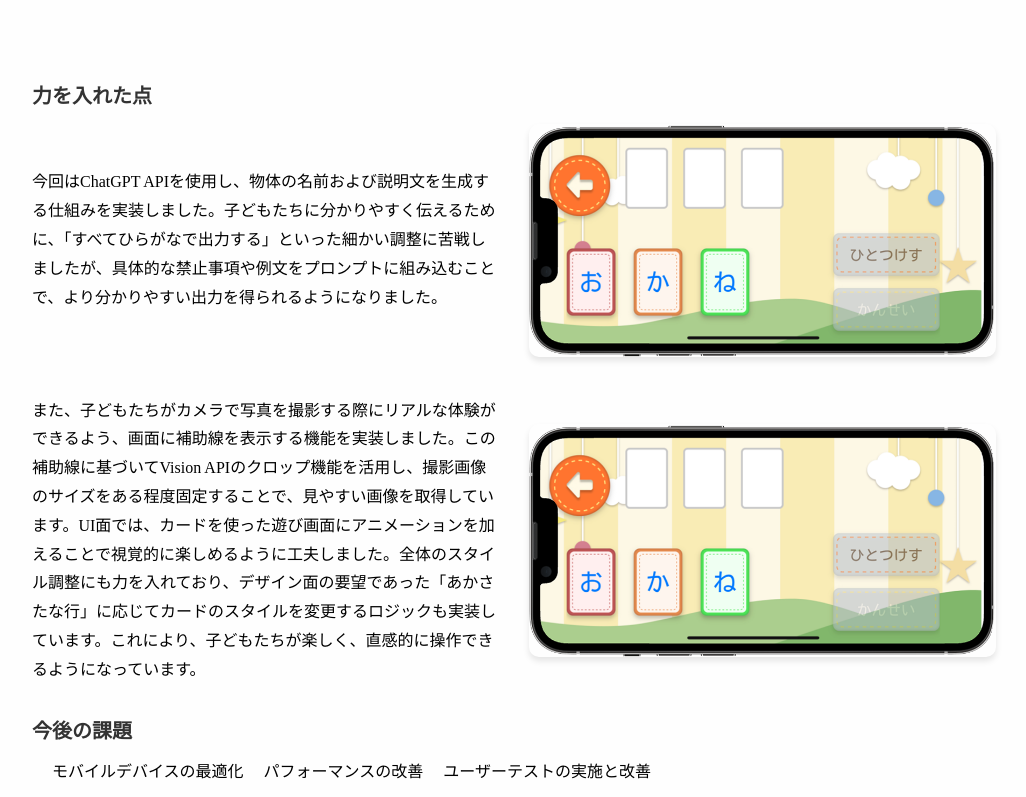
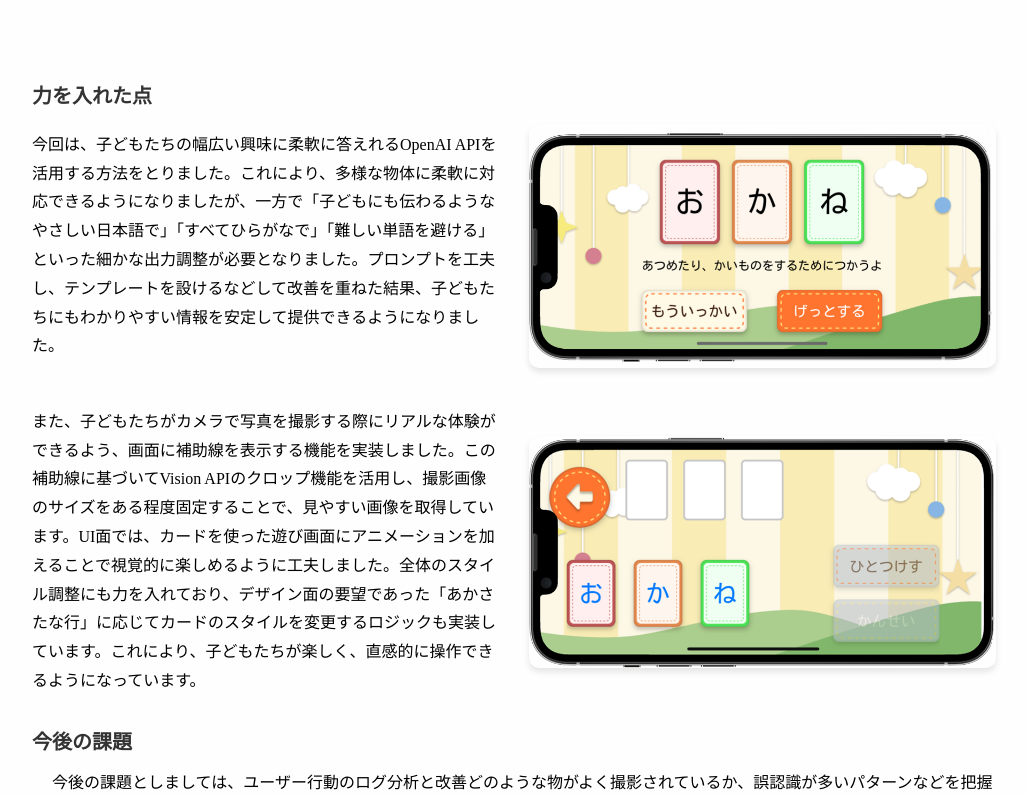
Before and after one commit to UTakuto/portfolio, a React (Vite) app: page /work/1 in a window 1280 px wide. Shown: the part 660-1457 px from the top of the page, without its empty margins (126-1152 px from the left). Built offline with nearby package versions, Linux system fonts and the light colour scheme.

Commit message:
画像のインポートを整理し、monosirihunter-detail2.pngを追加

```diff
--- a/src/data/productions.js
+++ b/src/data/productions.js
@@ -3,9 +3,10 @@ import monosirihaunter from "../assets/monosirihaunter.png";
 import chatapp from "../assets/chatapp.png";
 import moonphase from "../assets/moonphase.png";
 import reactors from "../assets/reactors.png";
-import relaxCoffee from "../assets/RelaxCoffee.png";
-import partTimeManager from "../assets/PartTimeManager.jpg";
+// import relaxCoffee from "../assets/RelaxCoffee.png";
+// import partTimeManager from "../assets/PartTimeManager.jpg";
 import monosirihunterDetail1 from "../assets/monosirihunter-detail1.png";
+import monosirihunterDetail2 from "../assets/monosirihunter-detail2.png";
 import chatappDetail1 from "../assets/chat-app-detail1.png";
 
 export const productionInfo = [
@@ -32,8 +33,8 @@ export const productionInfo = [
         reflection: {
             strongPoints: [
                 {
-                    text: "今回はChatGPT APIを使用し、物体の名前および説明文を生成する仕組みを実装しました。子どもたちに分かりやすく伝えるために、「すべてひらがなで出力する」といった細かい調整に苦戦しましたが、具体的な禁止事項や例文をプロンプトに組み込むことで、より分かりやすい出力を得られるようになりました。",
-                    img: monosirihunterDetail1,
+                    text: "今回は、子どもたちの幅広い興味に柔軟に答えれるOpenAI APIを活用する方法をとりました。これにより、多様な物体に柔軟に対応できるようになりましたが、一方で「子どもにも伝わるようなやさしい日本語で」「すべてひらがなで」「難しい単語を避ける」といった細かな出力調整が必要となりました。プロンプトを工夫し、テンプレートを設けるなどして改善を重ねた結果、子どもたちにもわかりやすい情報を安定して提供できるようになりました。",
+                    img: monosirihunterDetail2,
                 },
                 {
                     text: "また、子どもたちがカメラで写真を撮影する際にリアルな体験ができるよう、画面に補助線を表示する機能を実装しました。この補助線に基づいてVision APIのクロップ機能を活用し、撮影画像のサイズをある程度固定することで、見やすい画像を取得しています。UI面では、カードを使った遊び画面にアニメーションを加えることで視覚的に楽しめるように工夫しました。全体のスタイル調整にも力を入れており、デザイン面の要望であった「あかさたな行」に応じてカードのスタイルを変更するロジックも実装しています。これにより、子どもたちが楽しく、直感的に操作できるようになっています。",
@@ -42,14 +43,10 @@ export const productionInfo = [
             ],
 
             challenges: [
-                "モバイルデバイスの最適化",
-                "パフォーマンスの改善",
-                "ユーザーテストの実施と改善",
+                "今後の課題としましては、ユーザー行動のログ分析と改善どのような物がよく撮影されているか、誤認識が多いパターンなどを把握するためのログ収集と分析機能が未実装なので、今後はデータを元にプロンプトやUIを改善していく必要があります。また、多言語対応の検討でひらがな表示に加えて、他言語（英語など）との切り替え機能を追加することで、言語教育にも応用できる可能性があることから追加実装していきたいと考えております",
             ],
             learnings: [
-                "チームリーダーとしてのプロジェクト管理スキル",
-                "APIの統合と効率的な処理の実装",
-                "ユーザー体験を重視した設計の重要性",
+                "今回の開発を通して学んだのは、「子どもが使う体験を想定し、機能・デザイン・言葉を丁寧に調整することの重要性」と、「当初の設計にとらわれず、目的に合った技術に柔軟に切り替える判断力」です。子どもが使うアプリでは、大人が考える「便利」や「正確さ」以上に、直感的な操作や親しみやすい言葉が大切だと改めて感じました。わかりやすく伝えることで、子どもたちが興味を持った物について自然と学べる体験をつくることができます。また、技術面では当初、Google Vision APIと自作のデータベースを組み合わせて物体検知を行おうと考えていましたが、情報量の多さやデータ整備の負担、対象物の偏りといった課題が浮き彫りになりました。そこで、幅広い対象に柔軟に対応できるOpenAI APIへ切り替える判断を行いました。結果として、多様な入力に対応できるようになり、実用性も大きく向上しました。一方で、生成AIに依存した構成になってしまったことは反省点でもあります。AIが使えない環境では動作しないため、今後はキャッシュ機能や一部データの事前生成など、AI依存度を下げる工夫も検討したいと考えています。",
             ],
         },
     },
@@ -122,44 +119,44 @@ export const productionInfo = [
             learnings: [],
         },
     },
-    {
-        id: 6,
-        title: "Relax coffee",
-        grade: "1年 前期作品・個人",
-        date: "2023.04~2023.07",
-        img: relaxCoffee,
-        type: "design/code",
-        category: "production",
-        description: "ゲーミフィケーションを活用した学習アプリケーション",
-        technologies: ["React", "TypeScript", "Firebase"],
-        role: ["フロントエンド", "チームリーダー"],
-        url: "https://monosiri-hunter.vercel.app/login",
-        github: "",
-        awards: [],
-        reflection: {
-            strongPoints: [],
-            challenges: [],
-            learnings: [],
-        },
-    },
-    {
-        id: 7,
-        title: "バイト マネージャー",
-        grade: "1年 後期作品・個人",
-        date: "2023.10~2024.02",
-        img: partTimeManager,
-        type: "design/code",
-        category: "production",
-        description: "ゲーミフィケーションを活用した学習アプリケーション",
-        technologies: ["React", "TypeScript", "Firebase"],
-        role: ["フロントエンド", "チームリーダー"],
-        url: "https://monosiri-hunter.vercel.app/login",
-        github: "",
-        awards: [],
-        reflection: {
-            strongPoints: [],
-            challenges: [],
-            learnings: [],
-        },
-    },
+    // {
+    //     id: 6,
+    //     title: "Relax coffee",
+    //     grade: "1年 前期作品・個人",
+    //     date: "2023.04~2023.07",
+    //     img: relaxCoffee,
+    //     type: "design/code",
+    //     category: "production",
+    //     description: "ゲーミフィケーションを活用した学習アプリケーション",
+    //     technologies: ["React", "TypeScript", "Firebase"],
+    //     role: ["フロントエンド", "チームリーダー"],
+    //     url: "https://monosiri-hunter.vercel.app/login",
+    //     github: "",
+    //     awards: [],
+    //     reflection: {
+    //         strongPoints: [],
+    //         challenges: [],
+    //         learnings: [],
+    //     },
+    // },
+    // {
+    //     id: 7,
+    //     title: "バイト マネージャー",
+    //     grade: "1年 後期作品・個人",
+    //     date: "2023.10~2024.02",
+    //     img: partTimeManager,
+    //     type: "design/code",
+    //     category: "production",
+    //     description: "ゲーミフィケーションを活用した学習アプリケーション",
+    //     technologies: ["React", "TypeScript", "Firebase"],
+    //     role: ["フロントエンド", "チームリーダー"],
+    //     url: "https://monosiri-hunter.vercel.app/login",
+    //     github: "",
+    //     awards: [],
+    //     reflection: {
+    //         strongPoints: [],
+    //         challenges: [],
+    //         learnings: [],
+    //     },
+    // },
 ];
```
